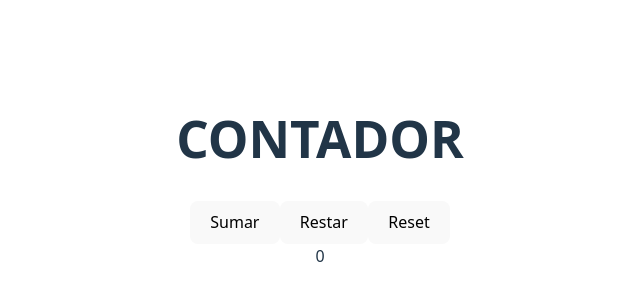
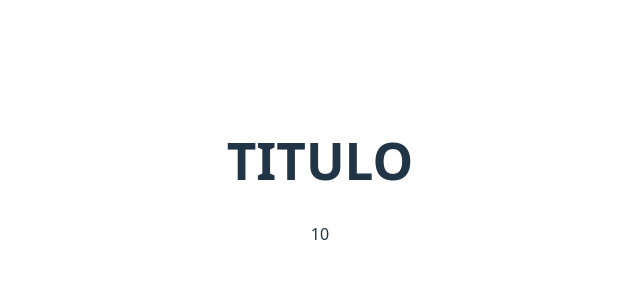
Before and after one commit to Samueluco13/Homeworks, a React (Vite) app in the folder vite-project/: page / in a window 1280 px wide. Shown: the part 228-528 px from the top of the page, without its empty margins (320-960 px from the left). Built offline with nearby package versions, Linux system fonts and the light colour scheme.

Commit message:
Se sube el challenge 2 de verdad

```diff
--- a/vite-project/src/App.jsx
+++ /dev/null
@@ -1,36 +0,0 @@
-import { useState } from 'react'
-import './App.css'
-
-
-
-
-function App({defindo}) {
-  const [contador, setContador] = useState(0)
-
-  //FUNCIONES DE LOS BOTONES
-  const handleAdd = () => {
-    setContador(contador + 1)
-  }
-
-const handleSubstract = () => {
-    setContador(contador - 1)
-  }
-
-const handleReset = () => {
-    setContador(defindo)
-  }
-
-  return (
-    <>
-      <h1>CONTADOR</h1>
-      <div>
-        <button onClick={handleAdd}>Sumar</button>
-        <button onClick={handleSubstract}>Restar</button>
-        <button onClick={handleReset}>Reset</button>
-      </div>
-      <span>{contador}</span>
-    </>
-  )
-}
-
-export default App
--- /dev/null
+++ b/vite-project/src/FirstApp.jsx
@@ -0,0 +1,13 @@
+import './App.css'
+
+function FirsApp() {
+
+  return (
+    <>
+      <h1>TITULO</h1>
+      <span>10</span>
+    </>
+  )
+}
+
+export default FirsApp
--- a/vite-project/src/main.jsx
+++ b/vite-project/src/main.jsx
@@ -1,10 +1,10 @@
 import { StrictMode } from 'react'
 import { createRoot } from 'react-dom/client'
 import './index.css'
-import App from './App.jsx'
+import FirsApp from './FirstApp.jsx'
 
 createRoot(document.getElementById('root')).render(
   <StrictMode>
-    <App defindo = {0}/>
+    <FirsApp/>
   </StrictMode>,
 )
```
